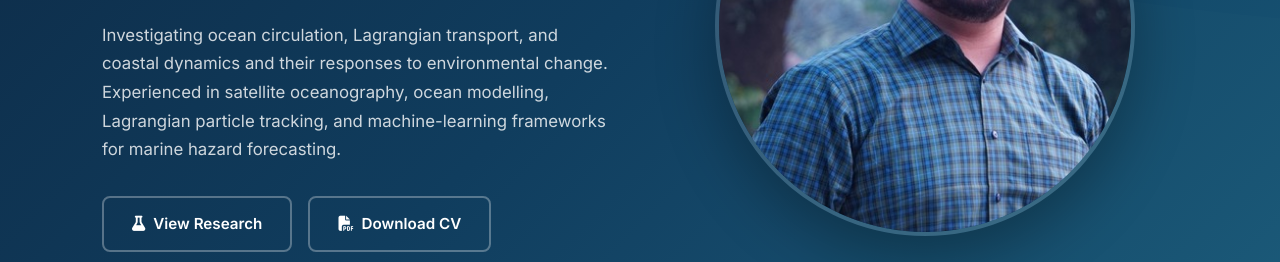
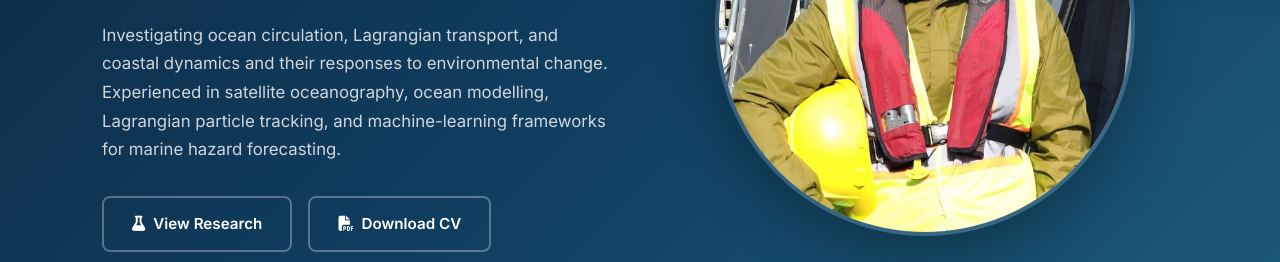
Before and after one commit to SiAm1998/MdAbuYousuf_ProdhanOCG, a plain HTML site: page index.html in a window 1280 px wide. Shown: the part 406-668 px from the top of the page. Drawn offline with Linux system fonts and the light colour scheme.

Commit message:
updated the profile photo

```diff
--- a/index.html
+++ b/index.html
@@ -176,7 +176,7 @@
 
             <div class="hero-visual">
                 <!-- PHOTO PLACEHOLDER - Replace with your image -->
-                <img src="assets/images/photo_yousuf.jpg" alt="Md Abu Yousuf Prodhan" class="hero-image">
+                <img src="assets/images/Md_Abu_Yousuf_Prodhan.jpg" alt="Md Abu Yousuf Prodhan" class="hero-image">
             </div>
         </div>
     </section>
```
Also changed, not shown: assets/images/Md_Abu_Yousuf_Prodhan.jpg (added).
